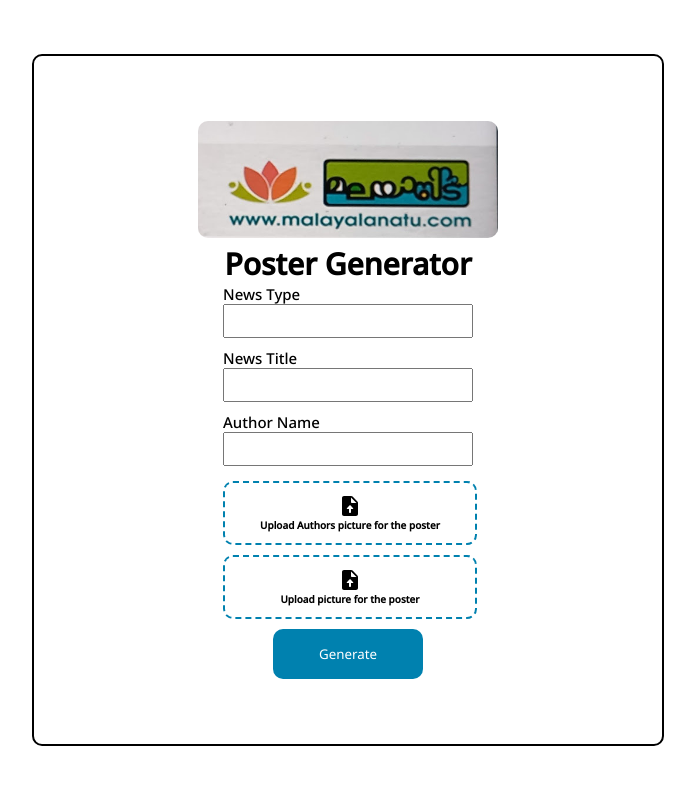
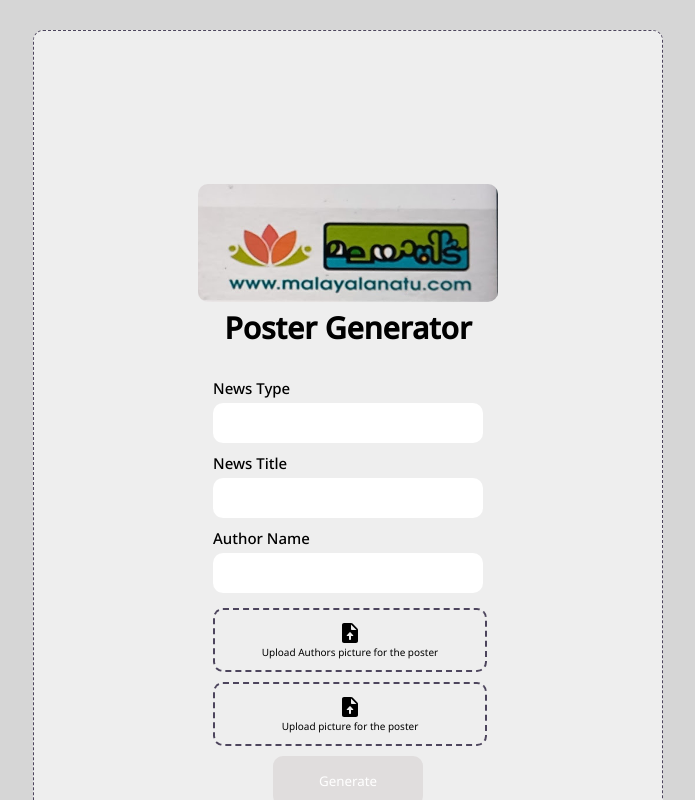
Before and after one commit to dadisahis/poster-generator, a React (Create React App) app: page / in a window 1280 px wide. Shown: the whole page, without its empty margins (292-987 px from the left). Built offline with nearby package versions, Linux system fonts and the light colour scheme.

Commit message:
implmented download img concept and various UI changes

```diff
--- a/package.json
+++ b/package.json
@@ -10,6 +10,8 @@
     "@testing-library/jest-dom": "^5.16.5",
     "@testing-library/react": "^13.4.0",
     "@testing-library/user-event": "^13.5.0",
+    "downloadjs": "^1.4.7",
+    "html-to-image": "^1.11.11",
     "node-vibrant": "^3.1.6",
     "react": "^18.2.0",
     "react-dom": "^18.2.0",
--- a/src/Components/Concise/Concise.jsx
+++ b/src/Components/Concise/Concise.jsx
@@ -3,7 +3,7 @@ import { posterContext } from "../../context/posterContext";
 import "./concise.scss";
 import Lines from "../Lines/Lines";
 import logo from "../../assets/logo.jpg";
-function Concise() {
+function Concise({ circle }) {
   const { state } = useContext(posterContext);
   console.log(state);
   return (
@@ -18,6 +18,7 @@ function Concise() {
             src={state.themeImage}
             alt=""
             style={{ border: `10px solid ${state.colors[0]}` }}
+            className={circle ? "image circle" : "image"}
           />
         </div>
       </div>
--- a/src/Components/Concise/concise.scss
+++ b/src/Components/Concise/concise.scss
@@ -18,11 +18,16 @@
       justify-content: center;
       width: 100%;
       z-index: 999;
+      border-radius: 50%;
 
-      img {
+      .image {
         width: 350px;
         border: 10px solid;
-        border-radius: 5px;
+        border-radius: 10%;
+        &.circle {
+          border-radius: 50%;
+          object-fit: fill;
+        }
       }
     }
   }
@@ -99,7 +104,7 @@
           min-width: 50%;
           max-width: 90%;
           padding: 0px 10px;
-          margin: auto 0px 0px 0px;
+          margin: 30px 0px 0px 0px;
           p {
             width: auto;
             font-size: 1.15rem;
--- a/src/Components/Form/Form.jsx
+++ b/src/Components/Form/Form.jsx
@@ -5,6 +5,7 @@ import { UploadFileRounded } from "@mui/icons-material";
 import { useEffect } from "react";
 import { posterContext } from "../../context/posterContext";
 import { useNavigate } from "react-router-dom";
+import CancelIcon from "@mui/icons-material/Cancel";
 import Vibrant from "node-vibrant";
 
 function Form() {
@@ -25,13 +26,21 @@ function Form() {
     setPosterObj({ ...posterObj, [e.target.name]: e.target.value });
   };
 
-  const handleAuthorChange = (e) => {
+  const handleAuthorChange = (e, remove) => {
+    if (!remove) {
       setPosterObj({
         ...posterObj,
         authorImage: URL.createObjectURL(e.target.files[0]),
       });
+    } else {
+      setPosterObj({
+        ...posterObj,
+        authorImage: "",
+      });
+    }
   };
-  const handleImageChange = async (e) => {
+  const handleImageChange = async (e, remove) => {
+    if (!remove) {
       const img_url = URL.createObjectURL(e.target.files[0]);
 
       const paletteData = await Vibrant.from(img_url)
@@ -48,14 +57,19 @@ function Form() {
         themeImage: img_url,
         colors: paletteData,
       });
+    } else {
+      setPosterObj({
+        ...posterObj,
+        themeImage: "",
+        colors: [],
+      });
+    }
   };
-  useEffect(() => {
-    console.log(posterObj);
-  }, [posterObj]);
+  console.log(Object.values(posterObj).some((item) => item.length === 0));
   return (
     <div className="form">
       <img src={logo} alt="" />
-      <p>Poster Generator</p>
+      <p className="title">Poster Generator</p>
       <form className="form_container">
         <label>
           <p>News Type</p>
@@ -102,6 +116,12 @@ function Form() {
         ) : (
           <div className="img_container">
             <img src={posterObj.authorImage} alt="" />
+            <div
+              className="cancel_button"
+              onClick={(e) => handleAuthorChange(e, true)}
+            >
+              <CancelIcon />
+            </div>
           </div>
         )}
         {posterObj.themeImage === "" ? (
@@ -124,6 +144,12 @@ function Form() {
         ) : (
           <div className="img_container">
             <img src={posterObj.themeImage} alt="" />
+            <div
+              className="cancel_button"
+              onClick={(e) => handleImageChange(e, true)}
+            >
+              <CancelIcon />
+            </div>
           </div>
         )}
 
@@ -138,7 +164,13 @@ function Form() {
           </div>
         ) : null}
         <div className="button_container">
-          <button type="button" onClick={onSubmit}>
+          <button
+            type="button"
+            onClick={onSubmit}
+            disabled={Object.values(posterObj).some(
+              (item) => item.length === 0
+            )}
+          >
             Generate
           </button>
         </div>
--- a/src/Components/Form/form.scss
+++ b/src/Components/Form/form.scss
@@ -1,17 +1,22 @@
 .form {
   display: flex;
   align-items: center;
+  justify-content: center;
   flex-direction: column;
-  justify-content: center;
+  margin: 30px;
   width: 500px;
+  min-width: 300px;
+  max-width: 100%;
+  height: 100%;
+  padding: 5%;
+  border-radius: 10px;
+  background-color: #eeeeee;
+  border: 0.5px dashed #4d455d;
 
-  height: 70%;
-  padding: 5%;
-  border: 2px solid;
-  border-radius: 10px;
-  p {
+  .title {
     font-size: 30px;
     font-weight: 700;
+    margin-bottom: 30px;
   }
   img {
     width: 60%;
@@ -26,40 +31,63 @@
     button {
       height: 50px;
       width: 150px;
-      background-color: #0081af;
+      background-color: #4d455d;
       color: white;
       border: none;
       border-radius: 10px;
       margin-top: 5px;
       cursor: pointer;
     }
-    button:hover {
-      background-color: #0080afbe;
+    :enabled {
+      button:hover {
+        background-color: #4d455d5d;
+      }
+    }
+    :disabled {
+      background-color: rgb(224, 221, 221);
     }
   }
   .form_container {
     display: flex;
     flex-direction: column;
-    width: 50%;
+    height: auto;
+    width: auto;
+    min-width: 50%;
+    max-width: 100%;
     label {
       p {
         font-size: 15px;
         font-weight: 500;
       }
+      margin-bottom: 5px;
     }
     input {
       margin: 0px 0px 10px 0px;
       outline: none;
       height: 20px;
-      padding: 5px;
+      padding: 10px;
+      width: 250px;
+      border: none;
+      border-radius: 10px;
     }
     .img_container {
       width: auto;
       display: flex;
       justify-content: center;
+      position: relative;
       img {
         height: 100px;
         width: 100px;
+      }
+      .cancel_button {
+        position: absolute;
+        left: 62%;
+        top: 0px;
+        cursor: pointer;
+        .MuiSvgIcon-root {
+          font-size: 20px;
+          color: rgb(238, 231, 231);
+        }
       }
     }
     .color_container {
@@ -83,7 +111,7 @@
       height: 60px;
       margin: 5px 0px;
       border-radius: 10px;
-      border: 2px dashed #0081af;
+      border: 2px dashed #4d455d;
       cursor: pointer;
       .fileUpload {
         display: none;
--- a/src/Pages/Home/home.scss
+++ b/src/Pages/Home/home.scss
@@ -1,7 +1,8 @@
 .home {
-    display: flex;
-    width: 100%;
-    height: 100vh;
-    justify-content: center;
-    align-items: center;
+  display: flex;
+  width: 100%;
+  height: 100vh;
+  justify-content: center;
+  overflow-y: auto;
+  background-color: #d6d6d6;
 }
--- a/src/Pages/Themes/Themes.jsx
+++ b/src/Pages/Themes/Themes.jsx
@@ -1,18 +1,57 @@
-import React from "react";
+import React, { useContext } from "react";
 import "./themes.scss";
 import Concise from "../../Components/Concise/Concise";
 import { ArrowBack } from "@mui/icons-material";
 import { useNavigate } from "react-router-dom";
+import * as htmlToImage from "html-to-image";
+import download from "downloadjs";
+import { posterContext } from "../../context/posterContext";
+import { Download } from "@mui/icons-material";
+function Themes() {
+  const { state } = useContext(posterContext);
+  const navigate = useNavigate();
 
-function Themes() {
-  const navigate = useNavigate();
+  const downloadImage = (id) => {
+    var node = document.getElementById(id);
+    htmlToImage.toPng(node).then(function (dataURL) {
+      download(dataURL, `malayalunatu-${state.title}.png`);
+    });
+  };
   return (
     <div className="themes">
-      <h1>Themes</h1>
+      <div className="title_container">
+        <h1>Themes</h1>
+        <h4>
+          Here are the posters that have been generated for you. Click on
+          "Download Now" button to download the poster of your liking.
+        </h4>
+      </div>
       <div className="back_button" onClick={() => navigate("/")}>
         <ArrowBack />
       </div>
-      <Concise />
+      <div className="themes_container">
+        <div className="theme_item">
+          <div id="theme">
+            <Concise />
+          </div>
+          <button className="button" onClick={() => downloadImage("theme")}>
+            Download Poster
+            <Download />
+          </button>
+        </div>
+        <div className="theme_item">
+          <div id="theme_circle">
+            <Concise circle={true} />
+          </div>
+          <button
+            className="button"
+            onClick={() => downloadImage("theme_circle")}
+          >
+            Download Poster
+            <Download />
+          </button>
+        </div>
+      </div>
     </div>
   );
 }
--- a/src/Pages/Themes/themes.scss
+++ b/src/Pages/Themes/themes.scss
@@ -2,11 +2,58 @@
   display: flex;
   flex-direction: column;
   width: 100%;
-  height: 100vh;
-  justify-content: center;
   align-items: center;
+  overflow-y: auto;
+  background-color: #d6d6d6;
+  padding: 20px;
+  .title_container {
+    margin: 10px 0px 30px 0;
+    width: auto;
+    text-align: center;
+    h4 {
+      margin-top: 10px;
+      color: gray;
+    }
+  }
   .back_button {
     position: relative;
     right: 500px;
+    border: 1px solid;
+    border-radius: 50%;
+    display: flex;
+    justify-content: center;
+    cursor: pointer;
+    color: #4d455d;
+  }
+  .themes_container {
+    width: auto;
+
+    .theme_item {
+      display: flex;
+      flex-direction: column;
+      align-items: center;
+      width: auto;
+      margin-top: 20px;
+      button {
+        display: flex;
+        align-items: center;
+        justify-content: center;
+        .MuiSvgIcon-root {
+          font-size: 18px;
+          margin-left: 5px;
+        }
+        height: 50px;
+        width: 150px;
+        background-color: #4d455d;
+        color: white;
+        border: none;
+        border-radius: 10px;
+        margin-top: 15px;
+        cursor: pointer;
+      }
+      button:hover {
+        background-color: #4d455da9;
+      }
+    }
   }
 }
```
Lines whose indentation alone changed are shown as unchanged.
